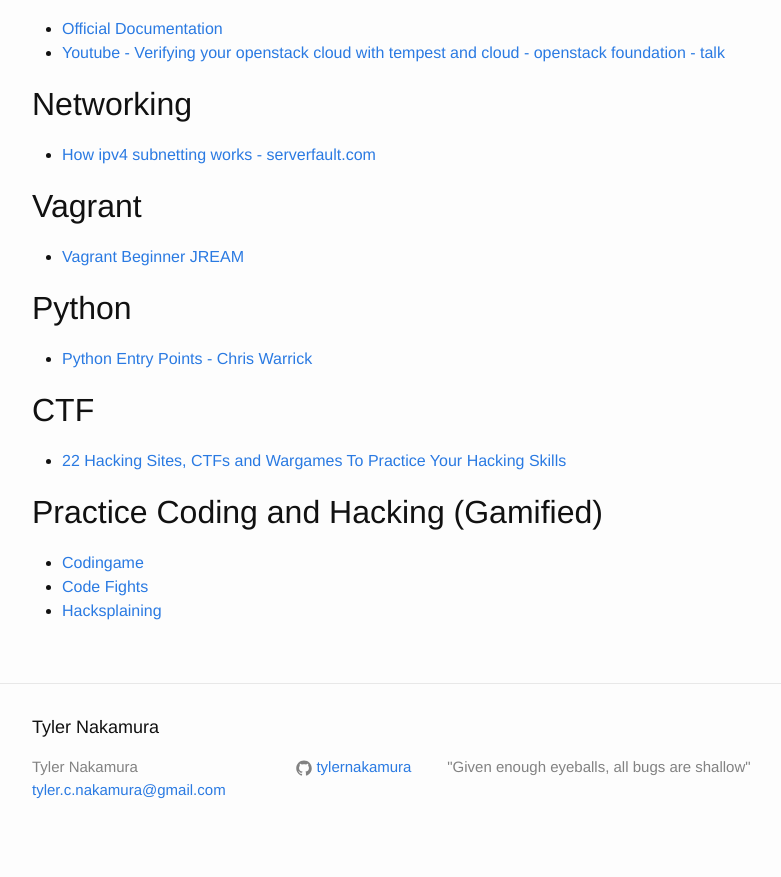
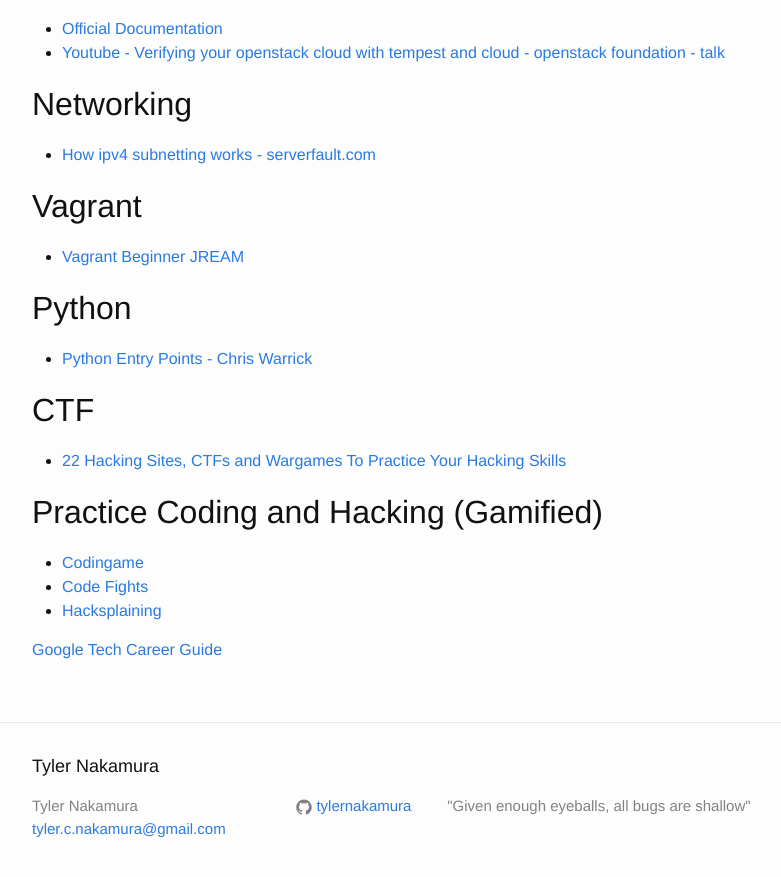
Before and after one commit to ahlim0m/tylernakamura.github.io, a Jekyll site: the page built from _posts/2016-05-12-learning-resources.markdown, in a window 1280 px wide and 900 px high, scrolled down 897 px. Shown: the top 877 px of the window, without its empty margins (238-1019 px from the left). Built offline with Jekyll 4.4.1, drawn with Linux system fonts in a browser that asks for light colours.

Commit message:
add google tech career guide

```diff
--- a/_posts/2016-05-12-learning-resources.markdown
+++ b/_posts/2016-05-12-learning-resources.markdown
@@ -46,3 +46,5 @@
 - [Codingame](https://www.codingame.com/)
 - [Code Fights](https://codefights.com/home)
 - [Hacksplaining](https://www.hacksplaining.com)
+
+[Google Tech Career Guide](g.co/techdevguide)
```
